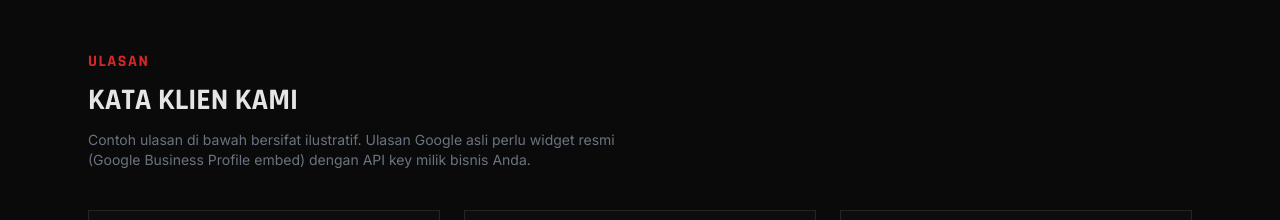
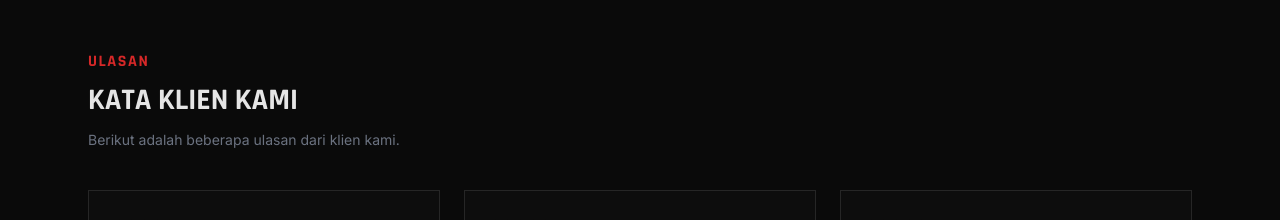
Before and after one commit to prancerss/smbbautoparts, a React (Vite) app: page / in a window 1280 px wide. Shown: the part 3520-3740 px from the top of the page. Built offline with nearby package versions, Linux system fonts and the light colour scheme.

Commit message:
Update Testimoni

```diff
--- a/src/App.jsx
+++ b/src/App.jsx
@@ -250,7 +250,7 @@ function Testimoni() {
     <section id="testimoni" className="max-w-6xl mx-auto px-6 py-24">
       <p className="text-[#D62828] font-[Rajdhani] font-bold uppercase tracking-widest mb-2">Ulasan</p>
       <h2 className="text-3xl font-[Rajdhani] font-bold uppercase mb-3">Kata Klien Kami</h2>
-      <p className="text-sm text-gray-500 mb-10 max-w-[62ch]">Contoh ulasan di bawah bersifat ilustratif. Ulasan Google asli perlu widget resmi (Google Business Profile embed) dengan API key milik bisnis Anda.</p>
+      <p className="text-sm text-gray-500 mb-10 max-w-[62ch]">Berikut adalah beberapa ulasan dari klien kami.</p>
       <div className="grid sm:grid-cols-3 gap-6">
         {testimonials.map((t, idx) => (
           <div key={idx} className="bg-[#0D0D0D] border border-white/10 p-6">
```
